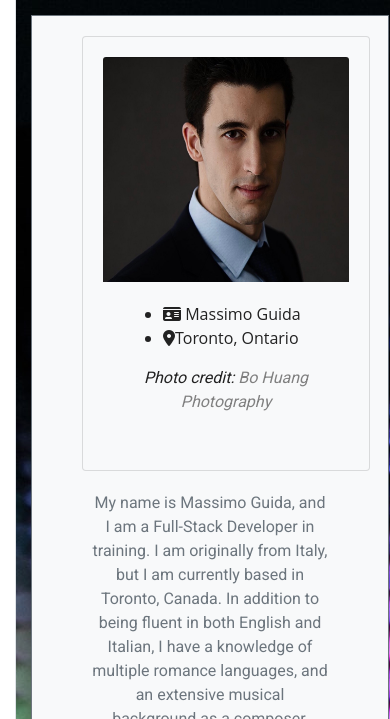
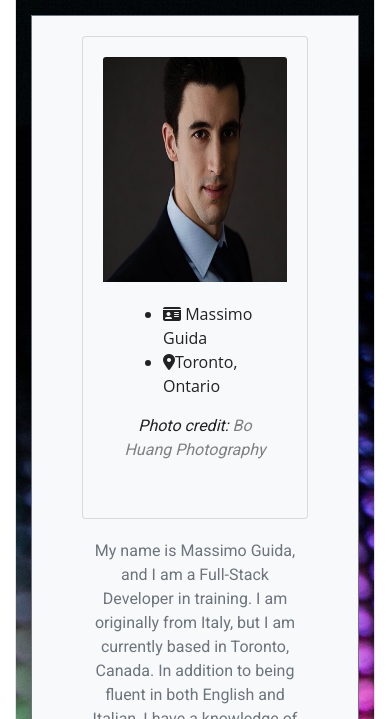
Before and after one commit to MG-cpu90/assignment8, a plain HTML site: page Develop/index.html in a window 390 px wide. Shown: the part 488-1207 px from the top of the page. Drawn offline with nearby package versions, Linux system fonts and the light colour scheme.

Commit message:
expanded bio and fixed image sizing in card for mobile responsiveness

```diff
--- a/Develop/index.html
+++ b/Develop/index.html
@@ -97,7 +97,7 @@
           <div class="container">
             <div class="row">
               <div class="col m-6 sm-12 text-center cardContainer">
-                  <div class="card bg-light m-6 sm-12 text-center aboutCard" style="width: 18rem;">
+                  <div class="card bg-light m-6 sm-12 text-center aboutCard" style="max-width: 20rem; min-width: 18 rem">
                     <img src="img/image2-copy.jpeg" class="card-img-top" alt="Head-shot" width="200" height="225"
                       id="headShot">
                     <div class="card-body m-12 sm-12">
```
